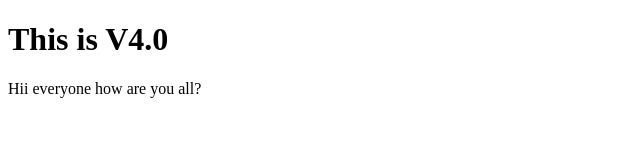
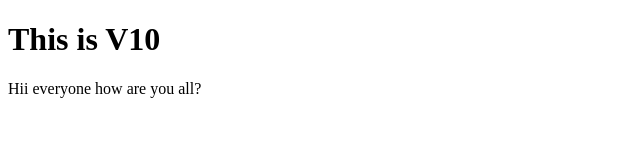
Before and after one commit to Ruchi607gitthub/FirstRepo, a plain HTML site: page index.html in a window 1280 px wide. Shown: the full height of the page, 0-640 px from the left. Drawn offline with Linux system fonts and the light colour scheme.

Commit message:
This is version 10 of index.html

```diff
--- a/index.html
+++ b/index.html
@@ -6,7 +6,7 @@
     <title>Document</title>
 </head>
 <body>
-    <h1>This is V4.0</h1>
+    <h1>This is V10</h1>
     <p>Hii everyone how are you all?</p>
 </body>
 </html>
```
